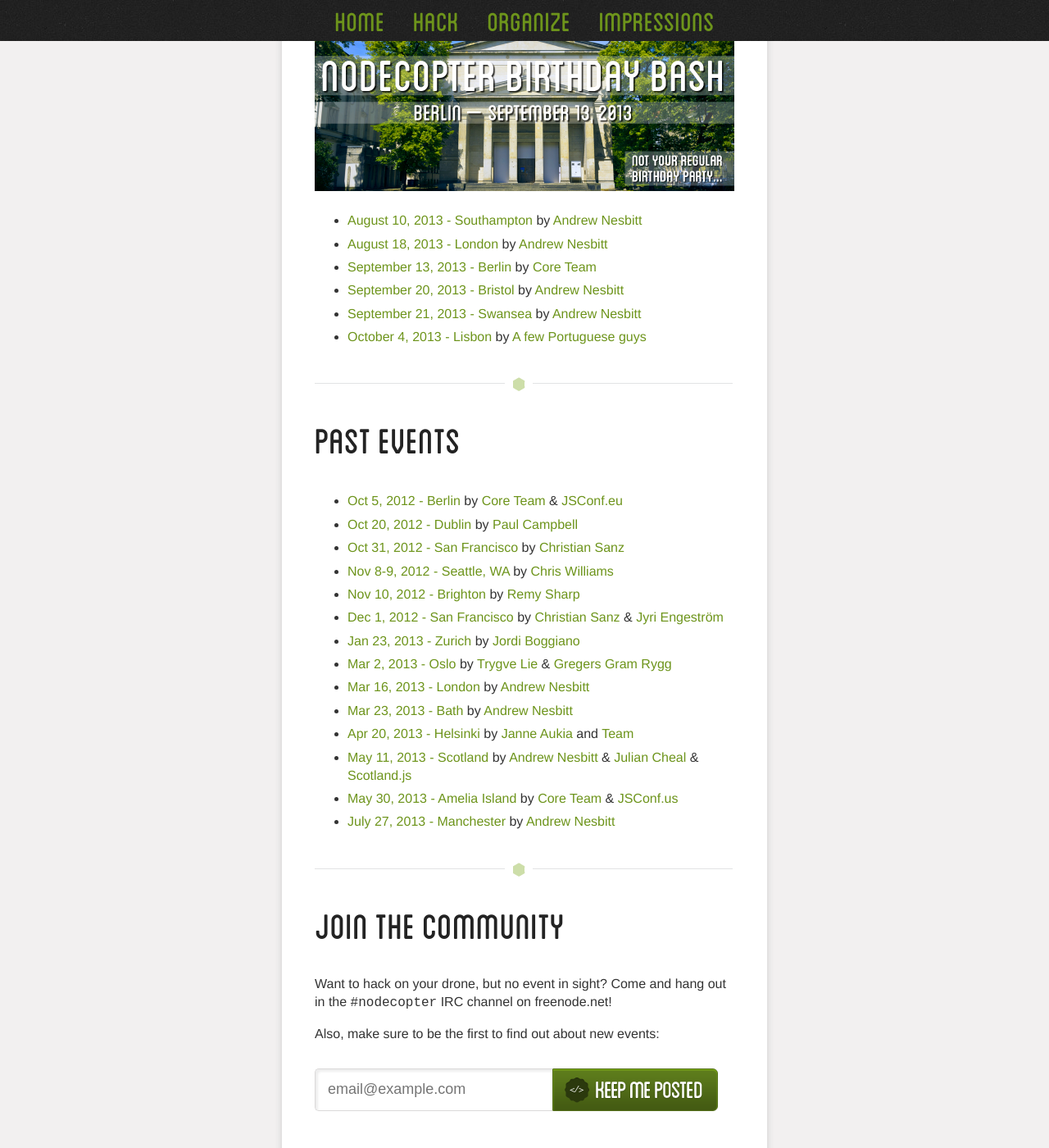
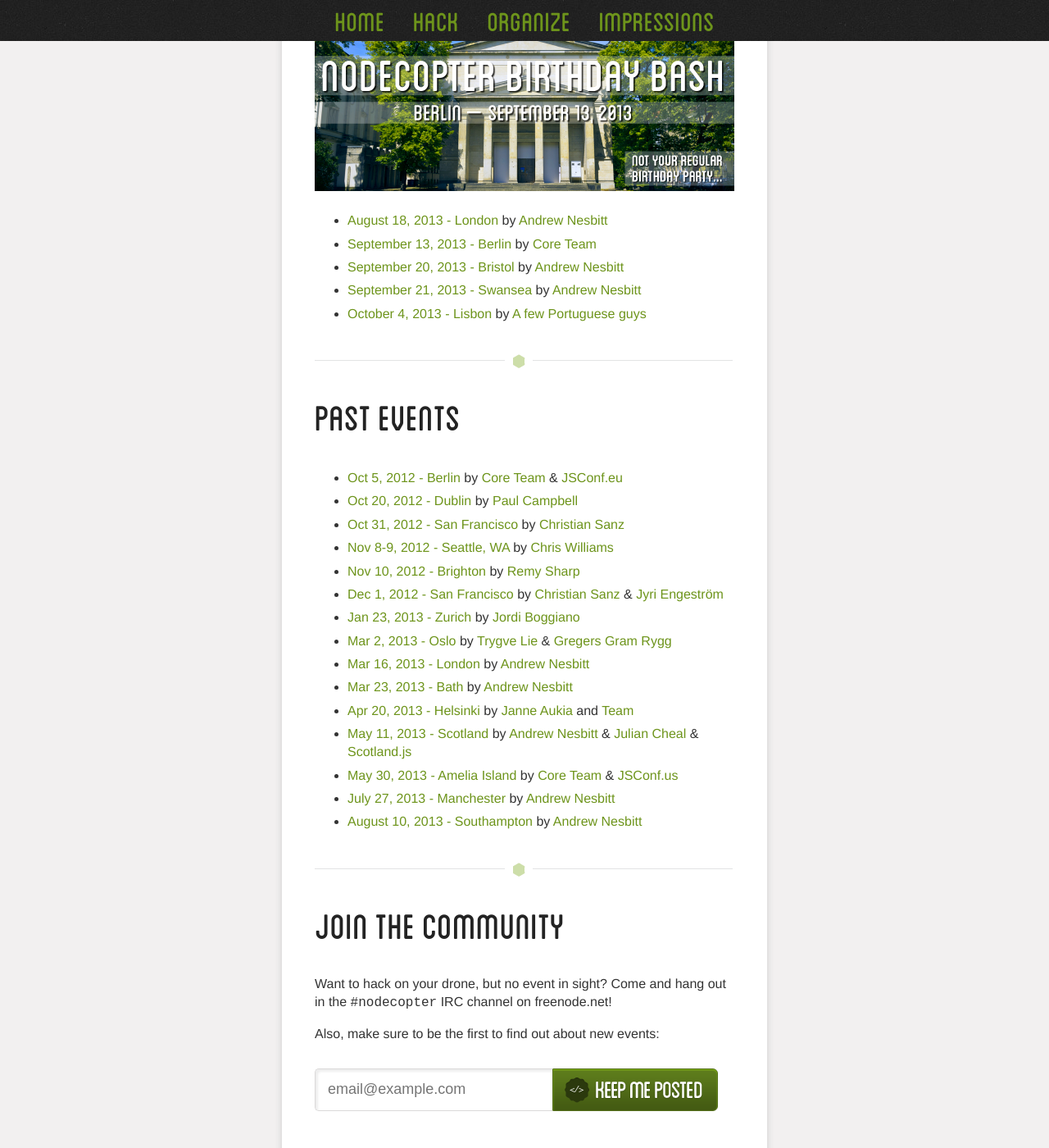
Before and after one commit to nodecopter/nodecopter.com, a Jekyll site: the page built from index.md, in a window 1280 px wide and 1400 px high, scrolled down 999 px. Shown: the whole window at 82% size. Built offline with Jekyll 4.4.1, drawn with Linux system fonts in a browser that asks for light colours; Markdown is read by kramdown in place of the engine named in the settings; part of the change alters nothing that is shown.

```diff
--- a/index.md
+++ b/index.md
@@ -25,7 +25,6 @@ title: The NodeCopter - Programming flying robots with node.js
 
 <a href="/2013/berlin/sept-13"><img src="/img/teaser-nodecopter-berlin-2013.png" width="512" height="200" /></a>
 
-* [August 10, 2013 - Southampton](/2013/southampton/aug-10) by [Andrew Nesbitt](https://twitter.com/teabass)
 * [August 18, 2013 - London](/2013/london/aug-18) by [Andrew Nesbitt](https://twitter.com/teabass)
 * [September 13, 2013 - Berlin](/2013/berlin/sept-13) by [Core Team](https://twitter.com/nodecopter)
 * [September 20, 2013 - Bristol](/2013/bristol/sept-20) by [Andrew Nesbitt](https://twitter.com/teabass)
@@ -49,6 +48,7 @@ title: The NodeCopter - Programming flying robots with node.js
 * [May 11, 2013 - Scotland](/2013/scotland/may-11) by [Andrew Nesbitt](https://twitter.com/teabass) & [Julian Cheal](https://twitter.com/juliancheal) & [Scotland.js](http://scotlandjs.com)
 * [May 30, 2013 - Amelia Island](/2013/amelia-island/may-30) by [Core Team](/core) & [JSConf.us](http://2013.jsconf.us/)
 * [July 27, 2013 - Manchester](/2013/manchester/july-27) by [Andrew Nesbitt](https://twitter.com/teabass)
+* [August 10, 2013 - Southampton](/2013/southampton/aug-10) by [Andrew Nesbitt](https://twitter.com/teabass)
 <hr>
 
 <h2 id="join-the-community"><a href="#join-the-community">Join the Community</a></h2>
```
